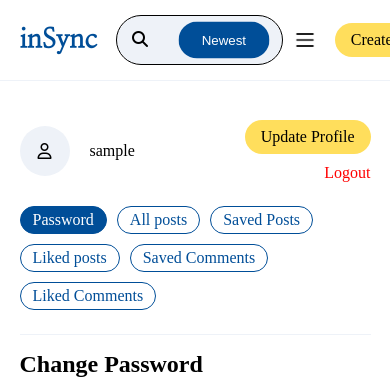
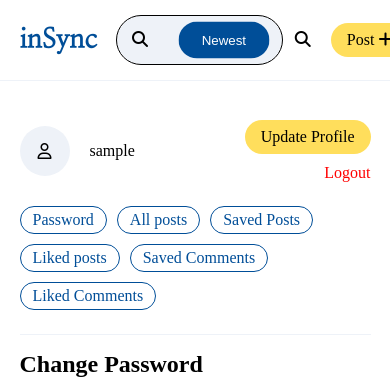
Before and after one commit to 582-41W-VA/InSync, a Django app: page /account/change_pass/ in a window 390 px wide. Shown: the top 379 px of the page. Run offline with Django 5.2, Linux system fonts and the light colour scheme; the visitor is signed in with stand-in values (Sample User, id 1); some libraries are stand-ins or nearby versions; some web fonts are replaced.

Commit message:
added a new responsive functionality for header

```diff
--- a/insync_platform/templates/base.html
+++ b/insync_platform/templates/base.html
@@ -12,16 +12,18 @@
 </head>
 
 <body>
-    <header>
+    <header class="main-header">
         <div class="container">
             <a class="logo" href="{% url 'posts:home' %}">
                 <h2>inSync</h2>
             </a>
             {% if request.path != '/account/login/' and request.path != '/account/signup/' %}
             {% include "partials/main_search.html" %}
+            <div class="search-icon">
+                <i class="fa-solid fa-magnifying-glass"></i>
+            </div>
             {% endif %}
             <div class="holder">
-                <div class="menu-icon img"></div>
                 <nav>
                     <ul class="home-icon">
                         <li><a href="{% url 'posts:home' %}">Home</a></li>
@@ -30,7 +32,7 @@
                 {% if request.user.is_authenticated %}
                 <ul class="profile">
                     <li class="create-post">
-                        <a class="btn-yellow" href="{% url 'posts:create_post' %}">Create Post
+                        <a class="btn-yellow" href="{% url 'posts:create_post' %}">Post
                             <i class="fa-solid fa-plus"></i>
                         </a>
                     </li>
@@ -50,6 +52,14 @@
             </div>
         </div>
     </header>
+    <header class="search-header" style="display: none;">
+        <div class="container">
+            <div class="back-btn" id="back-btn">Back</div>
+            {% if request.path != '/account/login/' and request.path != '/account/signup/' %}
+            {% include "partials/main_search.html" %}
+            {% endif %}
+        </div>
+    </header>
 
     <main>{% block 'main' %}{% endblock %}</main>
 
```
